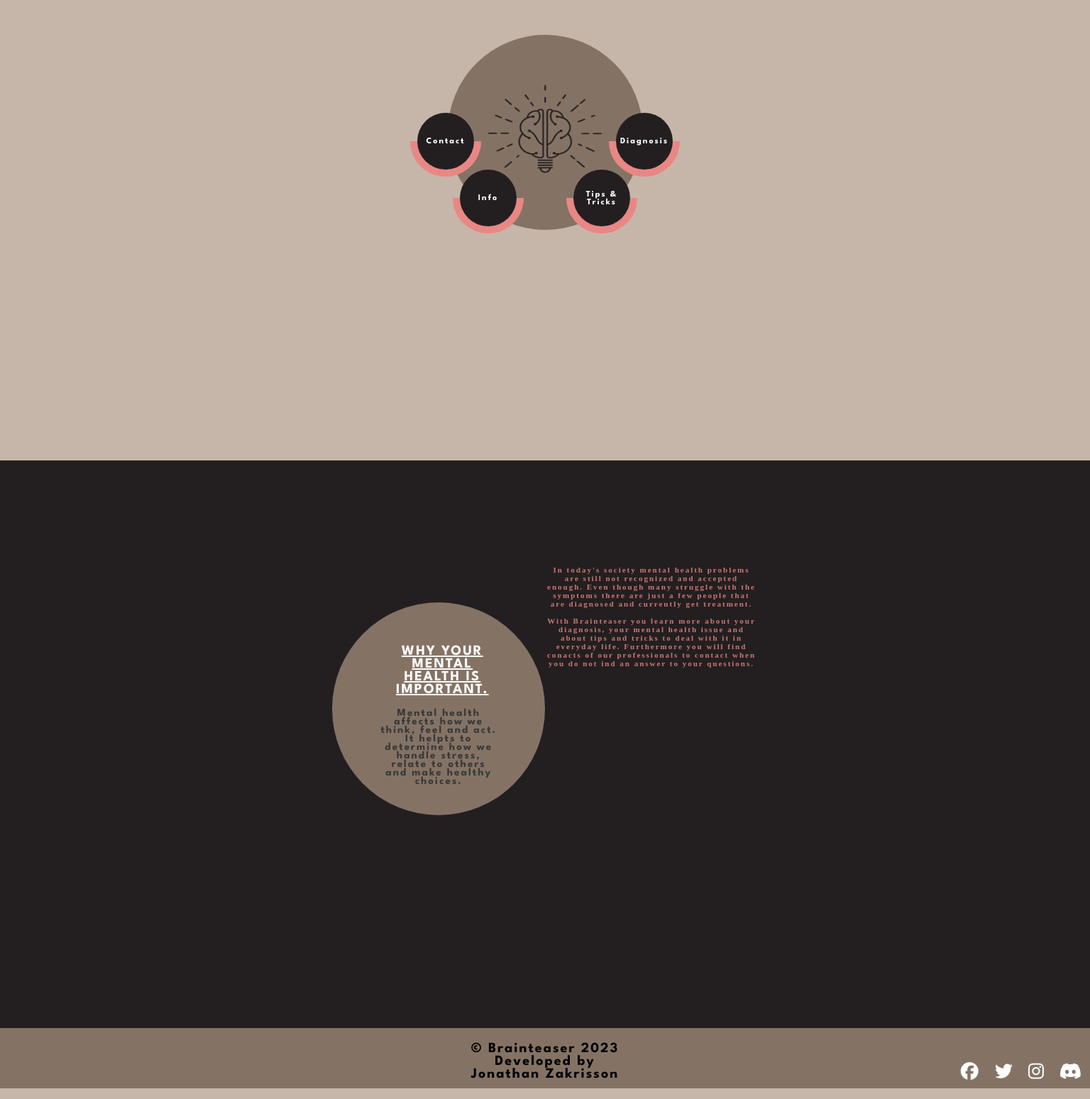
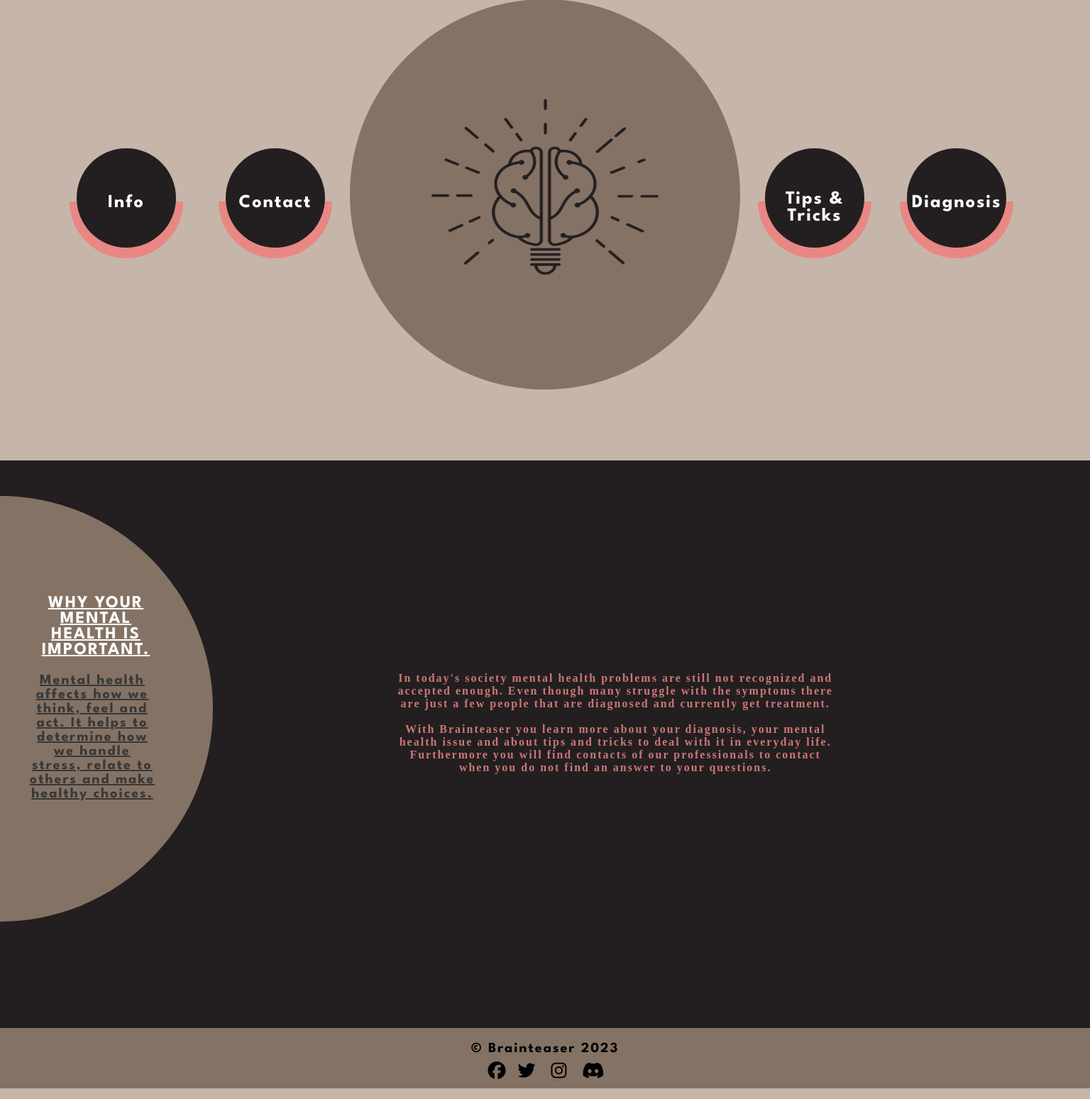
Before and after one commit to Code-Institute-Submissions/Jonathan97-web-Brainteaser, a plain HTML site: page index.html in a window 1536 px wide. Shown: the part 151-1700 px from the top of the page at 71% size. Drawn offline with Linux system fonts and the light colour scheme; a web font is replaced by a local one.

Commit message:
Fix responsiveness for tablet and mobile devices

```diff
--- a/assets/css/style.css
+++ b/assets/css/style.css
@@ -46,7 +46,7 @@ body {
     color:  black;
     float: left;
     position: relative;
-    left: 8px;
+    left: 10px;
     top: 20px;
     text-transform: uppercase;
     font-size: 50px;
@@ -56,7 +56,6 @@ body {
 /* Navigation */
 
 .nav {
-    float: right;
     overflow: hidden;
     position: relative;
     top: 15px;
@@ -130,9 +129,6 @@ body {
 
 
 /* Containers for front page */
-
-
-
 
 /*Tips and tricks container */
 .container-flex-right-one {
@@ -268,12 +264,12 @@ body {
 
 .text-box {
     display: flex;
+    flex-flow: row wrap;
     width: 100%;
     height: 800px;
     background-color: #231f20;
     justify-content: center;
     align-items: center;
-    flex-flow: wrap;
 }
 
 .half-circle-box {
@@ -293,29 +289,29 @@ body {
     color: white;
     text-align: center;
     position: relative;
-    clear: both;
     left: 90px;
     top: 60px;
-    line-break: strict;
     text-decoration: underline 2px;
 
 }
 
 .half-circle-text {
+    display: flex;
     position: relative;
     font-size: 15px;
     color: #383838;
     text-align: center;
-    clear: both;
     top: 150px;
     right: 65px;
     line-height: 12px;
+    text-decoration: underline;
 
     }
 
 
 
 .box-text {
+    display: flex;
     font-size: 11px;
     color: white;
     position: relative;
@@ -354,16 +350,25 @@ body {
 /* Footer links to social medias */
 
 .footer_links {
-    float: right;
+    display: flex;
+    justify-content: center;
+    align-items: center;
     position: relative;
-    bottom: 5px;
+    top: 30px;
+
 
 }
 
+.footer_links li {
+
+    list-style: none;
+}
+
 .footer_links a {
-    color: white;
+    color: black;
     font-size: 25px;
     padding: 10px;
+
 }
 
 .footer_links .facebook {
@@ -372,15 +377,188 @@ body {
 }
 
 .footer_links a:hover {
-    color: beige;
+    color: white;
 
 }
 
-.footer_links li {
-    text-decoration: none;
-    list-style: none;
-    display: inline-block;
-}
+
+
+
+
 
 
 /* Media Queries */
+
+@media only screen and (min-width: 600px) {
+
+    .text-box {
+        display: flex;
+        flex-flow: row wrap;
+        justify-content: flex-start;
+    }
+
+    .half-circle-box {
+        position: relative;
+        right: 150px;
+    }
+
+    .half-circle-header {
+        font-size: 15px;
+        left: 145px;
+        inline-size: 70%;
+        top: 80px;
+    }
+
+    .half-circle-text {
+        font-size: 11px;
+        left: 0px;
+        inline-size: 70%;
+        top: 130px;
+
+    }
+
+    .box-text {
+        position: relative;
+        bottom: 30px;
+        font-size: 12px;
+        inline-size: 50%;
+        right: 40px
+    }
+
+}
+
+@media only screen and (min-width: 1366px) {
+    /*Hero */
+
+
+   .hero-circle {
+        width: 550px;
+        height: 550px;
+        top: 150px;
+
+
+    }
+
+    .hero-picture {
+        width: 400px;
+        height: 400px;
+        bottom: 200px;
+    }
+
+
+
+    /* Flex Containers */
+
+    /* Tips and tricks container */
+    .container-flex-right-one {
+        height: 140px;
+        width: 140px;
+        left: 590px;
+
+    }
+
+    .container-border-right-one {
+        height: 80px;
+        width: 160px;
+        border-bottom-left-radius: 80px;
+        border-bottom-right-radius: 80px;
+        top: 75px;
+    }
+
+    /* Diagnosis container */
+    .container-flex-right-two {
+        height: 140px;
+        width: 140px;
+        left: 650px;
+        top: 30px;
+
+    }
+
+    .container-border-right-two {
+        height: 80px;
+        width: 160px;
+        border-bottom-left-radius: 80px;
+        border-bottom-right-radius: 80px;
+        top: 75px;
+    }
+    /* Contact container */
+    .container-flex-left-one {
+        height: 140px;
+        width: 140px;
+        right: 450px;
+        top: 30px;
+
+
+    }
+
+    .container-border-left-one {
+        height: 80px;
+        width: 160px;
+        border-bottom-left-radius: 80px;
+        border-bottom-right-radius: 80px;
+        top: 75px;
+    }
+    /* Info container */
+    .container-flex-left-two {
+        height: 140px;
+        width: 140px;
+        right: 800px;
+        bottom: 5px;
+
+    }
+
+    .container-border-left-two {
+        height: 80px;
+        width: 160px;
+        border-bottom-left-radius: 80px;
+        border-bottom-right-radius: 80px;
+        top: 75px;
+    }
+
+    /* Text for containers */
+
+    .flex-container-text {
+        font-size: 26px;
+    }
+
+    /* Text box */
+
+    .box-text {
+
+        font-size: 16px;
+        inline-size: 40%;
+
+    }
+
+
+
+
+    .half-circle-box {
+        width: 600px;
+        height: 600px;
+        right: 300px;
+
+    }
+
+    .half-circle-header {
+        left: 345px;
+        inline-size: 30%;
+        font-size: 24px;
+        top: 140px;
+    }
+
+    .half-circle-text {
+
+        top: 250px;
+        font-size: 20px;
+        left: 160px;
+        inline-size: 30%;
+        line-height: 20px;
+
+    }
+
+
+
+
+
+}
--- a/index.html
+++ b/index.html
@@ -80,7 +80,7 @@
         <div class="half-circle-box">
             <h2 class="half-circle-header">Why your mental health is important.</h2>
             <p class="half-circle-text">Mental health affects how we think, feel and act.
-                <br> It helpts to determine how we handle stress, relate to others and make healthy choices.
+                 It helps to determine how we handle stress, relate to others and make healthy choices.
             </p>
 
         </div>
@@ -94,7 +94,7 @@
             <br>
             <br>
             With Brainteaser you learn more about your diagnosis, your mental health issue and about tips and tricks to deal
-            with it in everyday life. Furthermore you will find conacts of our professionals to contact when you do not ind an answer
+            with it in everyday life. Furthermore you will find contacts of our professionals to contact when you do not find an answer
             to your questions.
         </p>
 
@@ -110,10 +110,10 @@
 
     <!-- Footer -->
         <footer class="footer">
-            <p class="footer_text">© Brainteaser 2023 <br> Developed by <br> Jonathan Zakrisson</p>
+            <p class="footer_text">© Brainteaser 2023 <br>
 
-            <div class="footer_links">
-                <ul>
+            <div>
+                <ul class="footer_links">
                     <li>
                         <a class="facebook" href="https://www.facebook.com/" target="_blank">
                             <i class="fa-brands fa-facebook"></i></a>
```
